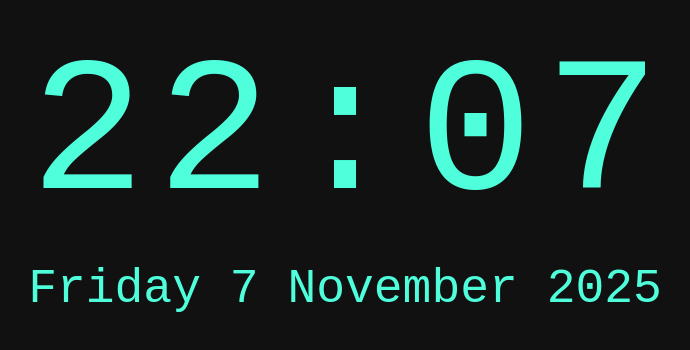
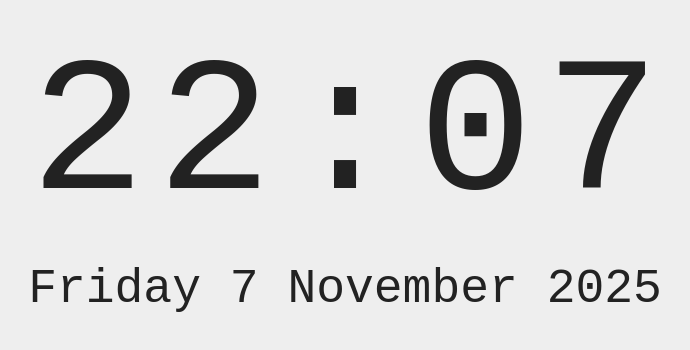
Before and after one commit to CodixDc/somerandommonster, a plain HTML site: page index.html in a window 1280 px wide. Shown: the part 228-578 px from the top of the page, without its empty margins (295-985 px from the left). Drawn offline with Linux system fonts and the light colour scheme.

Commit message:
Update index.html

```diff
--- a/index.html
+++ b/index.html
@@ -12,16 +12,16 @@
     flex-direction: column;
     justify-content: center;
     align-items: center;
-    background: #111;
+    background: #eee; /* light gray background */
     font-family: 'Courier New', monospace;
-    color: #4fffdc;
+    color: #222; /* dark gray digits */
   }
 
   .clock {
     display: flex;
     font-size: 12rem; /* huge display */
     opacity: 0;
-    animation: fadeIn 1s forwards;
+    animation: fadeIn 1s forwards; /* fade-in on page load */
   }
 
   @keyframes fadeIn {
@@ -40,7 +40,7 @@
     width: 100%;
     height: 100%;
     text-align: center;
-    transition: transform 0.5s ease-in-out;
+    transition: transform 0.5s ease-in-out; /* slide animation for time change only */
   }
 
   .colon {
@@ -50,7 +50,7 @@
   .date {
     margin-top: 1rem;
     font-size: 3rem;
-    color: #4fffdc;
+    color: #222;
   }
 </style>
 </head>
@@ -69,7 +69,7 @@
 <script>
 function pad(n){return n.toString().padStart(2,'0');}
 
-// Initialize digits without animation
+// Initialize digits immediately without slide animation
 function initClock() {
   const now = new Date();
   const options = {timeZone:"Europe/Stockholm"};
@@ -80,14 +80,14 @@ function initClock() {
 
   const digits = document.querySelectorAll('.digit-container .digit');
   digits.forEach((digitEl, i) => {
-    digitEl.textContent = timeString[i]; // set correct digit immediately
+    digitEl.textContent = timeString[i];
   });
 
   const dateOptions = {timeZone:"Europe/Stockholm",weekday:"long",day:"numeric",month:"long",year:"numeric"};
   document.getElementById('date').textContent = now.toLocaleDateString("en-GB",dateOptions);
 }
 
-// Update digits with slide animation
+// Update digits with slide animation only when they change
 function updateClock() {
   const now = new Date();
   const options = {timeZone:"Europe/Stockholm"};
@@ -98,22 +98,23 @@ function updateClock() {
 
   const digits = document.querySelectorAll('.digit-container .digit');
 
-  digits.forEach((digitEl,i)=>{
+  digits.forEach((digitEl, i) => {
     const current = digitEl.textContent;
     const next = timeString[i];
-    if(current !== next){
+
+    if (current !== next) {
       const temp = document.createElement('div');
       temp.className = 'digit';
       temp.textContent = next;
       temp.style.transform = 'translateY(100%)';
       digitEl.parentNode.appendChild(temp);
 
-      requestAnimationFrame(()=>{
+      requestAnimationFrame(() => {
         digitEl.style.transform = 'translateY(-100%)';
         temp.style.transform = 'translateY(0)';
       });
 
-      setTimeout(()=>{ digitEl.remove(); }, 500);
+      setTimeout(() => { digitEl.remove(); }, 500);
     }
   });
 
@@ -121,12 +122,10 @@ function updateClock() {
   document.getElementById('date').textContent = now.toLocaleDateString("en-GB",dateOptions);
 }
 
-// Fade-in then initialize
+// Fade-in clock and initialize digits immediately
 window.addEventListener('load', () => {
-  initClock();          // set digits immediately
-  const clockEl = document.getElementById('clock');
-  clockEl.style.opacity = 1; // fade-in handled by CSS animation
-  setInterval(updateClock, 1000); // start updates after
+  initClock();           // set correct time immediately
+  setInterval(updateClock, 1000); // then animate digits only when they change
 });
 </script>
 
```
